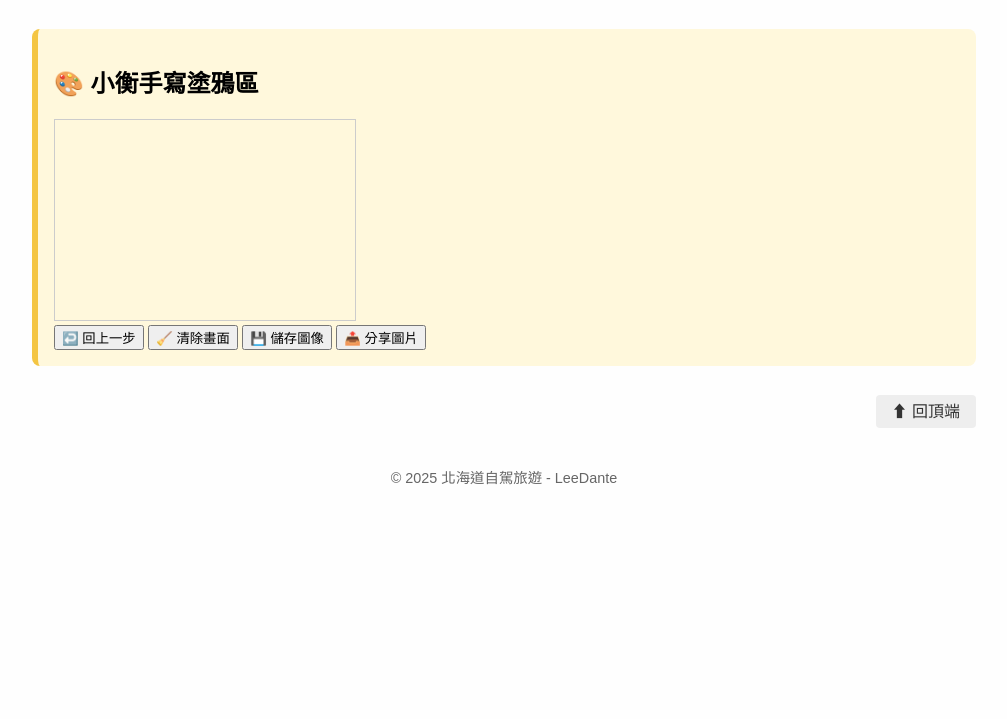
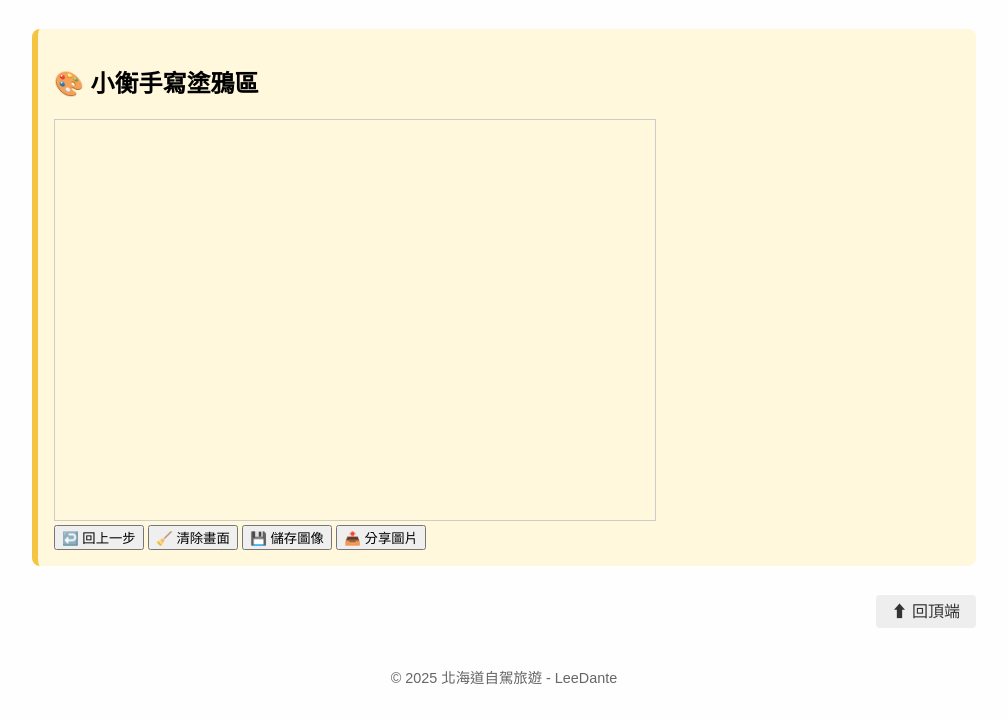
Before and after one commit to LeeDante/hokkaido-trip, a plain HTML site: page index.html in a window 1280 px wide. Shown: the part 1000-1719 px from the top of the page, without its empty margins (272-1279 px from the left). Before the commit the page ends 1519 px from the top, so only its background shows below. Drawn offline with Linux system fonts and the light colour scheme.

Commit message:
Add files via upload

```diff
--- a/index.html
+++ b/index.html
@@ -46,7 +46,7 @@
 
     <section class="canvas-area">
       <h2>🎨 小衡手寫塗鴉區</h2>
-      <canvas id="drawCanvas" width="300" height="200" style="border:1px solid #ccc;"></canvas>
+      <canvas id="drawCanvas" width="600" height="400" style="border:1px solid #ccc;"></canvas>
       <br>
       <button onclick="undo()">↩️ 回上一步</button>
       <button onclick="clearCanvas()">🧹 清除畫面</button>
```
